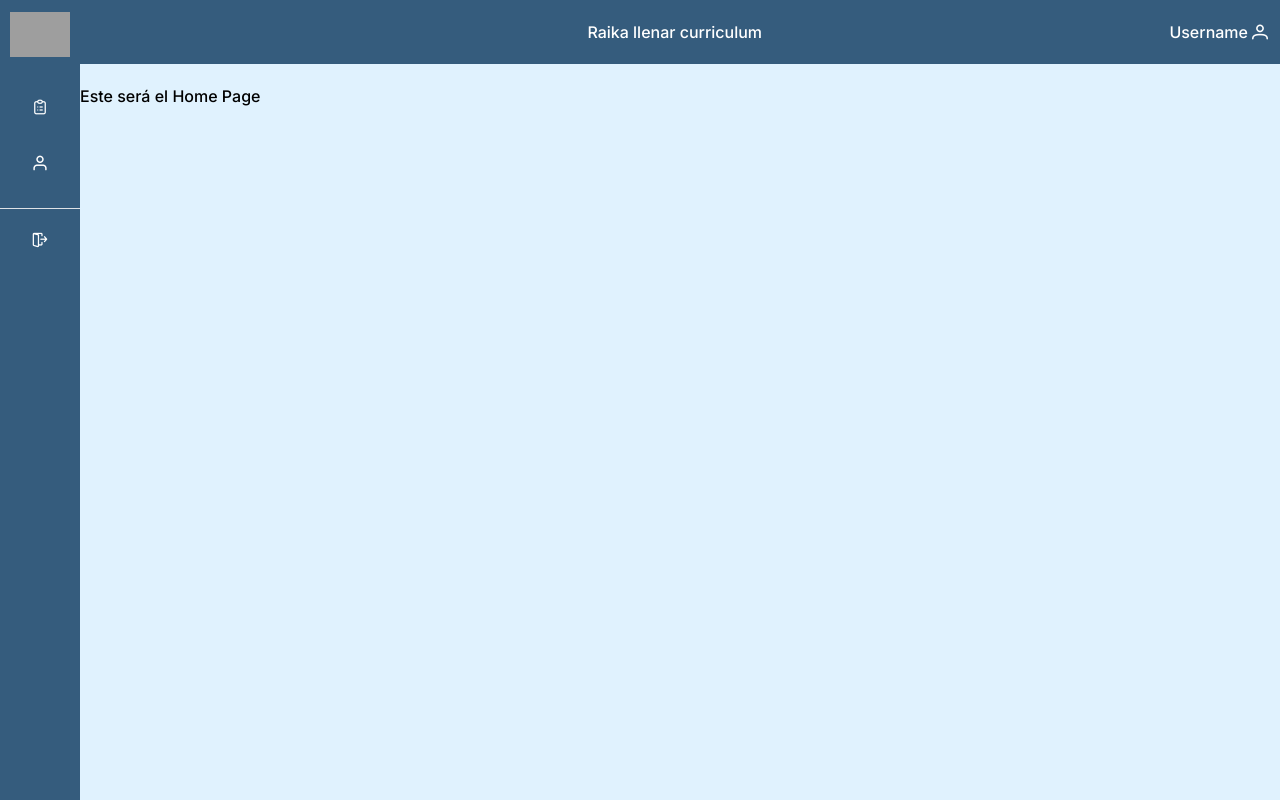
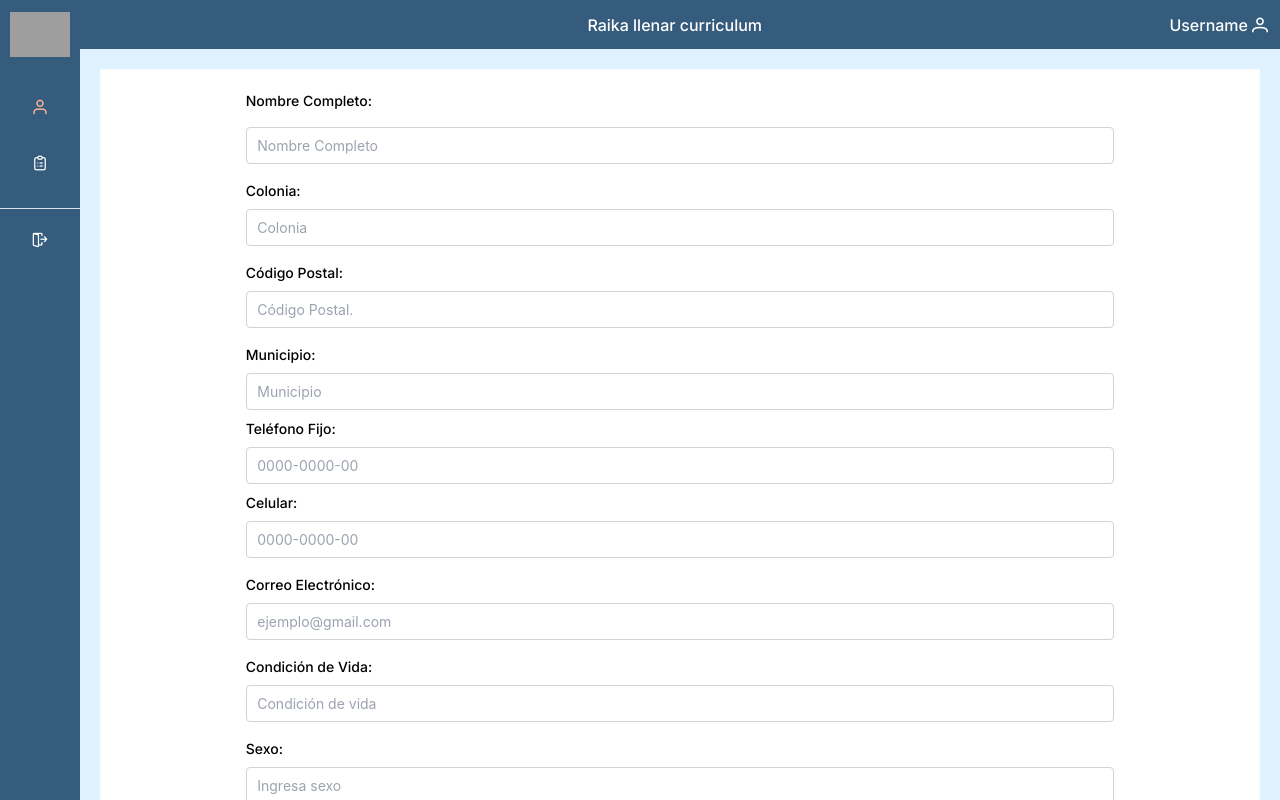
Before and after one commit to Eduardodac/occRaikaApp, a React (Vite) app: page /PerfilInterno in a window 1280 px wide. Before the commit this address led to /home. Built offline with nearby package versions, Linux system fonts and the light colour scheme; grey boxes are pictures that could not be loaded.

Commit message:
Agrega perfil interno form

```diff
--- /dev/null
+++ b/src/components/curriculum/validations/perfilInternoValidation.ts
@@ -0,0 +1,40 @@
+import {  perfilInternoFormType } from "../types";
+
+type errorType = {
+    NombreCompleto?: string,
+    Colonia?: string,
+    CodigoPostal?: string,
+    Municipio?: string,
+    TelefonoFijo?: string,
+    Celular?: string,
+    email?: string,
+    CondicionVida?: string,
+    Sexo?: string,
+    FechaNacimiento?: string,
+    EstadoCivil?: string,
+    Nacionalidad?: string
+}
+
+export const PerfilInternoValidation = (values:perfilInternoFormType ) => {
+    let errors : errorType = {};
+    if (!values.NombreCompleto){
+        errors.NombreCompleto = "Por favor, ingrese su Nombre Completo."
+    }
+    if (!values.Colonia){
+        errors.Colonia = "Por favor, ingrese la colonia donde vive."
+    }
+    if (!values.CodigoPostal){
+        errors.CodigoPostal = "Por favor, ingrese su código postal"
+    }
+    if (!values.Celular){
+        errors.Celular = "Por favor, ingrese su número de celular"
+    }
+    if (!values.email){
+        errors.email = "Por favor, ingrese en donde desarrolló su email"
+    }
+    if (!values.FechaNacimiento){
+        errors.FechaNacimiento = "Por favor, ingrese su fecha de nacimiento"
+    }
+
+    return errors;
+}
--- /dev/null
+++ b/src/pages/PerfilInterno.tsx
@@ -0,0 +1,156 @@
+import { InputText } from 'primereact/inputtext';
+import { useFormik } from 'formik';
+import { perfilInternoFormType } from '../components/curriculum/types';
+import { PerfilInternoValidation } from '../components/curriculum/validations/perfilInternoValidation';
+
+const initialValues:perfilInternoFormType = {
+    NombreCompleto: "",
+    Colonia: "",
+    CodigoPostal: "",
+    Municipio: "",
+    TelefonoFijo: "",
+    Celular: "",
+    email: "",
+    CondicionVida: "",
+    Sexo: "",
+    FechaNacimiento: new Date(),
+    EstadoCivil: "soltero",
+    Nacionalidad: ""
+}
+
+export const PerfilInterno = () => {
+
+    const formik = useFormik({
+        initialValues: initialValues,
+        onSubmit: (values) => {
+            alert(JSON.stringify(values, null, 2));
+        },
+        validate: PerfilInternoValidation
+    });
+
+    return (
+        <div className=' py-5 mx-5 border border-slate-50 bg-white'>
+            <form className="flex flex-col w-3/4 m-auto space-y-2" onSubmit={formik.handleSubmit}>
+                <label htmlFor='Nombre Completo' className='text-sm mb-2'>Nombre Completo:</label>
+                <InputText
+                    className='p-inputtext-sm'
+                    placeholder='Nombre Completo'
+                    name='NombreCompleto'
+                    value={formik.values['NombreCompleto']}
+                    onChange={formik.handleChange}
+                    onBlur={formik.handleBlur}
+                />
+                <div className='text-sm text-red-500'>
+                    {formik.touched['NombreCompleto'] && <div>{formik.errors['NombreCompleto']}</div>}
+                </div>
+                <label htmlFor='Colonia' className='text-sm mb-2'>Colonia:</label>
+                <InputText
+                    className='p-inputtext-sm'
+                    placeholder='Colonia'
+                    name='Colonia'
+                    value={formik.values['Colonia']}
+                    onChange={formik.handleChange}
+                    onBlur={formik.handleBlur}
+                />
+                <div className='text-sm text-red-500'>
+                    {formik.touched['Colonia'] && <div>{formik.errors['Colonia']}</div>}
+                </div>
+                <label htmlFor='CodigoPostal' className='text-sm mb-2'>Código Postal:</label>
+                <InputText
+                    className='p-inputtext-sm'
+                    placeholder='Código Postal.'
+                    name='CodigoPostal'
+                    value={formik.values['CodigoPostal']}
+                    onChange={formik.handleChange}
+                    onBlur={formik.handleBlur}
+                />
+                <div className='text-sm text-red-500'>
+                    {formik.touched['CodigoPostal'] && <div>{formik.errors['CodigoPostal']}</div>}
+                </div>
+                <label htmlFor='Municipio' className='text-sm mb-2'>Municipio:</label>
+                <InputText
+                    className='p-inputtext-sm'
+                    placeholder='Municipio'
+                    name='Municipio'
+                    value={formik.values['Municipio']}
+                    onChange={formik.handleChange}
+                    onBlur={formik.handleBlur}
+                />
+                <label htmlFor='TelefonoFijo' className='text-sm mb-2'>Teléfono Fijo:</label>
+                <InputText
+                    className='p-inputtext-sm'
+                    placeholder='0000-0000-00'
+                    name='TelefonoFijo'
+                    value={formik.values['TelefonoFijo']}
+                    onChange={formik.handleChange}
+                    onBlur={formik.handleBlur}
+                />
+                <label htmlFor='Celular' className='text-sm mb-2'>Celular:</label>
+                <InputText
+                    className='p-inputtext-sm'
+                    placeholder='0000-0000-00'
+                    name='DireccionCapilla'
+                    value={formik.values['Celular']}
+                    onChange={formik.handleChange}
+                    onBlur={formik.handleBlur}
+                />
+                <div className='text-sm text-red-500'>
+                    {formik.touched['Celular'] && <div>{formik.errors['Celular']}</div>}
+                </div>
+                <label htmlFor='email' className='text-sm mb-2'>Correo Electrónico:</label>
+                <InputText
+                    className='p-inputtext-sm'
+                    placeholder='ejemplo@gmail.com'
+                    name='email'
+                    value={formik.values['email']}
+                    onChange={formik.handleChange}
+                    onBlur={formik.handleBlur}
+                />
+                <div className='text-sm text-red-500'>
+                    {formik.touched['email'] && <div>{formik.errors['email']}</div>}
+                </div>
+                <label htmlFor='CondicionVida' className='text-sm mb-2'>Condición de Vida:</label>
+                <InputText
+                    className='p-inputtext-sm'
+                    placeholder='Condición de vida'
+                    name='CondicionVida'
+                    value={formik.values['CondicionVida']}
+                    onChange={formik.handleChange}
+                    onBlur={formik.handleBlur}
+                />
+                <div className='text-sm text-red-500'>
+                    {formik.touched['CondicionVida'] && <div>{formik.errors['CondicionVida']}</div>}
+                </div>
+                <label htmlFor='Sexo' className='text-sm mb-2'>Sexo:</label>
+                <InputText
+                    className='p-inputtext-sm'
+                    placeholder='Ingresa sexo'
+                    name='Sexo'
+                    value={formik.values['Sexo']}
+                    onChange={formik.handleChange}
+                    onBlur={formik.handleBlur}
+                />
+                <label htmlFor='EstadoCivil' className='text-sm mb-2'>Estado Civil:</label>
+                <InputText
+                    className='p-inputtext-sm'
+                    placeholder='Estado Civil'
+                    name='EstadoCivil'
+                    value={formik.values['EstadoCivil']}
+                    onChange={formik.handleChange}
+                    onBlur={formik.handleBlur}
+                />
+                <label htmlFor='Nacionalidad' className='text-sm mb-2'>Nacionalidad:</label>
+                <InputText
+                    className='p-inputtext-sm'
+                    placeholder='Nacionalidad'
+                    name='Nacionalidad'
+                    value={formik.values['Nacionalidad']}
+                    onChange={formik.handleChange}
+                    onBlur={formik.handleBlur}
+                />
+
+                <button onClick={formik.submitForm} type="button" className='m-auto w-1/2 h-10 border border-blue-500 bg-blue-200 hover:bg-blue-400 transition duration-500 ease-in-out'>Guardar</button>
+            </form>
+        </div>
+    )
+}
--- a/src/router/Router.tsx
+++ b/src/router/Router.tsx
@@ -8,6 +8,7 @@ import { Religiosa } from "../pages/Curriculum/Religiosa"
 import { Espiritual } from "../pages/Curriculum/Espiritual"
 import { Filosofica } from "../pages/Curriculum/Filosofica"
 import { Intelectual } from "../pages/Curriculum/Intelectual"
+import { PerfilInterno } from "../pages/PerfilInterno"
 
 export const Router = () => {
     return (
@@ -15,7 +16,7 @@ export const Router = () => {
             <Routes>
                 <Route path="/" element={<AppNavigatorBar />}>
                     <Route path="home" element={<HomePage />} />
-                    <Route path="directorio" element={<Curriculum />} />
+                    <Route path="PerfilInterno" element={<PerfilInterno />} />
                     <Route path="curriculum" element={<Curriculum />}>
                         <Route path="perfil-externo" element={<PerfilExterno />}/>
                         <Route path="form-academica" element={<Academica />}/>
--- a/src/shared/menuItems.tsx
+++ b/src/shared/menuItems.tsx
@@ -7,12 +7,12 @@ export const menuItems = () => {
     const leftMenuItems = [
         {
             template : () => (
-                <MenuItem label = 'Curriculum' icon = "icon-ico-reportes" path = "Curriculum"/>
+                <MenuItem label = 'Perfil Interno' icon = "icon-ico-basicos" path = "PerfilInterno"/>
             )
         },
         {
             template : () => (
-                <MenuItem label = 'Perfil Interno' icon = "icon-ico-basicos" path = "PerfilInterno"/>
+                <MenuItem label = 'Curriculum' icon = "icon-ico-reportes" path = "Curriculum"/>
             )
         },
         {
@@ -29,14 +29,15 @@ export const menuItems = () => {
     const leftMenuItemsIcons = [
         {
             template : () => (
-                <MenuItemIcon icon = "icon-ico-reportes" path = "Curriculum"/>
+                <MenuItemIcon icon = "icon-ico-basicos" path = "PerfilInterno"/>
             )
         },
         {
             template : () => (
-                <MenuItemIcon icon = "icon-ico-basicos" path = "PerfilInterno"/>
+                <MenuItemIcon icon = "icon-ico-reportes" path = "Curriculum"/>
             )
         },
+
         {
             separator: true
         }
```
Also changed, not shown: src/components/curriculum/types.ts (+17 -0 lines).
